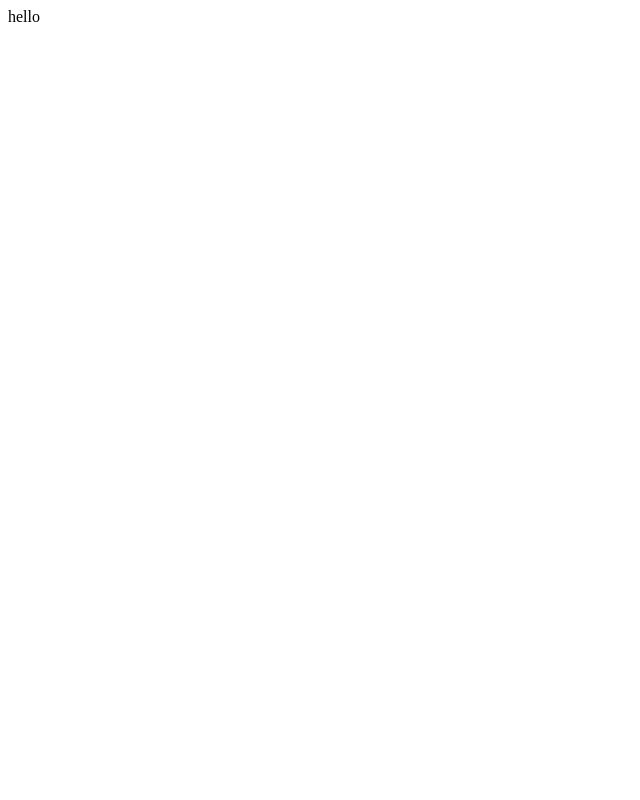
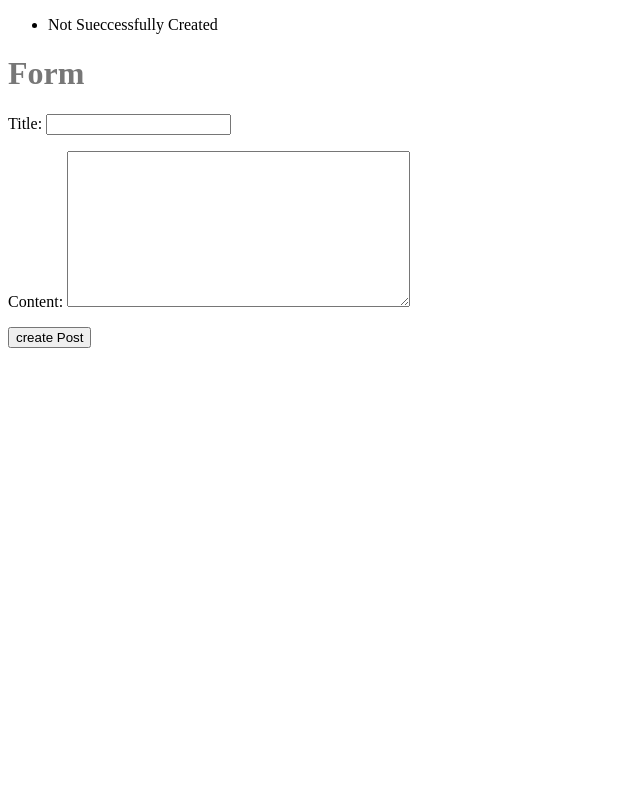
Before and after one commit to Maricha/FirstBlogDjango, a Django app: page /posts/create/ in a window 1280 px wide. Before the commit the part shown is almost empty. Shown: the whole page, without its empty margins (0-640 px from the left). Run offline with Django 3.2, Linux system fonts and the light colour scheme.

Commit message:
static, delete and urls update

```diff
--- /dev/null
+++ b/posts/forms.py
@@ -0,0 +1,12 @@
+from django import forms
+
+from .models import Post
+
+class PostForm(forms.ModelForm):
+	class Meta:
+		model = Post
+		fields = [
+			"title",
+			"content"
+
+		]
--- /dev/null
+++ b/posts/templates/base.html
@@ -0,0 +1,23 @@
+{% load staticfiles %}
+<!DOCTYPE html>
+<html lang="en">
+<head>
+	<meta charset="UTF-8">
+	<title>{% block head_title %} Try Django :D {% endblock head_title %}</title>
+	<link rel="stylesheet" href='{% static "css/base.css" %}' />
+</head>
+<body>
+
+{% include "messages_display.html" %}
+
+<div class="container">
+{% block content %}
+
+
+{% endblock content %}
+
+</div>
+
+
+</body>
+</html>
--- /dev/null
+++ b/posts/templates/messages_display.html
@@ -0,0 +1,9 @@
+{% if messages %}
+<div class="messages">
+	<ul class="messages">
+	    {% for message in messages %}
+	    <li{% if message.tags %} class="{{ message.tags }}"{% endif %}>{{ message }}</li>
+	    {% endfor %}
+	</ul>
+</div>
+{% endif %}
--- /dev/null
+++ b/posts/templates/post_form.html
@@ -0,0 +1,10 @@
+{% extends "base.html" %}
+
+
+{% block content %}
+	<h1>Form</h1>
+		<form method='POST' action=''>{% csrf_token %}
+			{{ form.as_p }}
+			<input type="submit" value="create Post"/>
+		</form>
+{% endblock content %}
--- a/posts/urls.py
+++ b/posts/urls.py
@@ -6,7 +6,7 @@ from . import views
 urlpatterns = [
     url(r'^create/$', "posts.views.post_create"),
     url(r'^(?P<id>\d+)/$', "posts.views.post_detail", name='detail'),
-    url(r'^$', "posts.views.post_list"),
-    url(r'^update/$', "posts.views.post_update"),
-    url(r'^delete/$', "posts.views.post_delete"),
+    url(r'^$', "posts.views.post_list", name='list'),
+    url(r'^(?P<id>\d+)/edit/$', "posts.views.post_update", name='update'),
+    url(r'^(?P<id>\d+)/delete/$', "posts.views.post_delete"),
 ]
--- a/posts/views.py
+++ b/posts/views.py
@@ -1,11 +1,24 @@
-from django.shortcuts import render, get_object_or_404
-from django.http import HttpResponse
+from django.contrib import messages
+from django.shortcuts import render, get_object_or_404, redirect
+from django.http import HttpResponse, HttpResponseRedirect
 
 from .models import Post
+from .forms  import PostForm
 # Create your views here.
 
 def post_create(request):
-	return HttpResponse("hello")
+	form = PostForm(request.POST or None)
+	if form.is_valid():
+		instance = form.save(commit=False)
+		instance.save();
+		messages.success(request, "Successfully Created")
+		return HttpResponseRedirect(instance.get_absolute_url())
+	else:
+		messages.error(request, "Not Sueccessfully Created")
+	context = {
+		"form": form,
+	}
+	return render(request, "post_form.html", context)
 
 def post_detail(request, id=None):
 	instance = get_object_or_404(Post, id=id)
@@ -31,10 +44,25 @@ def post_list(request):
 		"title": "List",
 	}
 
-	return render(request, "index.html", context)
+	return render(request, "post_list.html", context)
 
-def post_update(request):
-	return HttpResponse("hello")
+def post_update(request, id=None):
+	instance = get_object_or_404(Post, id=id)
+	form = PostForm(request.POST or None, instance=instance)
+	if form.is_valid():
+		instance = form.save(commit=False)
+		instance.save();
+		messages.success(request, "Successfully Save")
+		return HttpResponseRedirect(instance.get_absolute_url())
+	context = {
+		"title": instance.title,
+		"instance": instance,
+		"form": form,
+	}
+	return render(request, "post_form.html", context)
 
-def post_delete(request):
-	return HttpResponse("hello")
+def post_delete(request, id=None):
+	instance = get_object_or_404(Post, id=id)
+	instance.delete()
+	messages.success(request, "Successfully Created")
+	return redirect("posts:list")
--- /dev/null
+++ b/static/css/base.css
@@ -0,0 +1,3 @@
+h1 {
+	color: #777777;
+}
--- a/testdjango19/settings.py
+++ b/testdjango19/settings.py
@@ -120,3 +120,9 @@ USE_TZ = True
 # https://docs.djangoproject.com/en/1.9/howto/static-files/
 
 STATIC_URL = '/static/'
+STATICFILES_DIRS = [
+    os.path.join(BASE_DIR, "static"),
+]
+
+STATIC_ROOT = os.path.join(os.path.dirname(BASE_DIR), "static_cdn")
+MEDIA_ROOT = os.path.join(os.path.dirname(BASE_DIR), "media_cdn")
--- a/testdjango19/urls.py
+++ b/testdjango19/urls.py
@@ -14,10 +14,15 @@ Including another URLconf
     2. Import the include() function: from django.conf.urls import url, include
     3. Add a URL to urlpatterns:  url(r'^blog/', include(blog_urls))
 """
+from django.conf import settings
 from django.conf.urls import url, include
+from django.conf.urls.static import static
 from django.contrib import admin
 
 urlpatterns = [
     url(r'^admin/', admin.site.urls),
     url(r'^posts/', include("posts.urls", namespace="posts")),
 ]
+
+if settings.DEBUG:
+    urlpatterns += static(settings.STATIC_URL, document_root=settings.STATIC_ROOT)
```
Also changed, not shown: posts/templates/post_detail.html (+6 -10 lines), posts/templates/post_list.html (renamed from posts/templates/index.html, +5 -9 lines), db.sqlite3, 5 other files.
